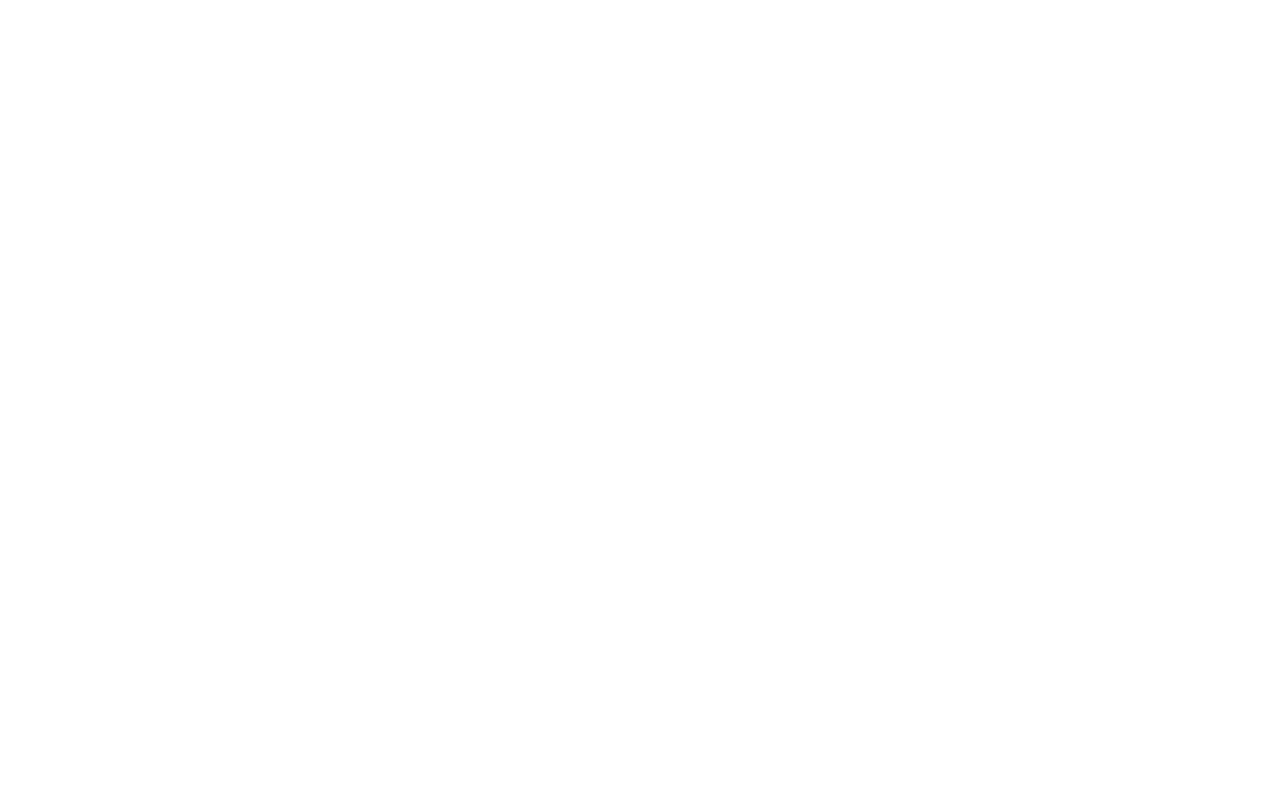
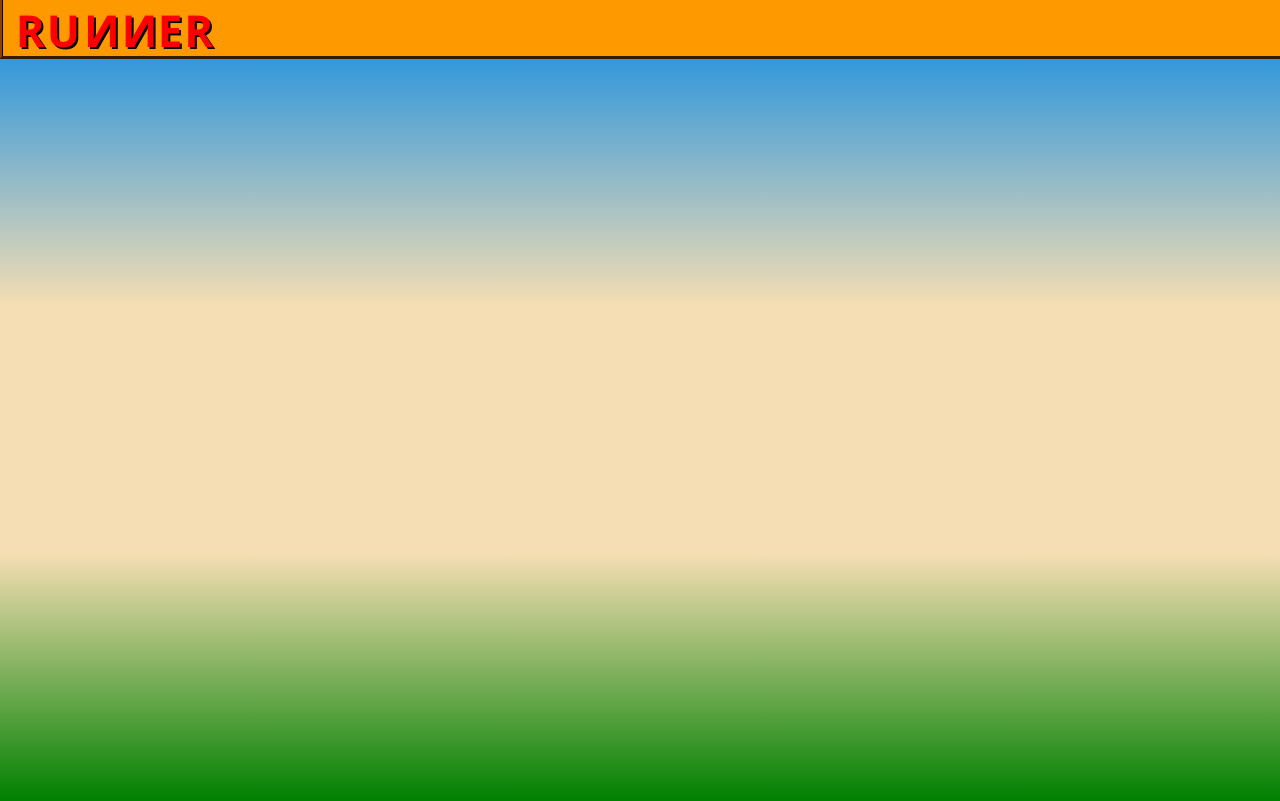
Before and after one commit to OwwFire/Runner, a plain HTML site: page Code/index.html in a window 1280 px wide. Drawn offline with Linux system fonts and the light colour scheme.

Commit message:
Added the initial background design of the nav-bar and the game

```diff
--- a/Code/Styles/style.css
+++ b/Code/Styles/style.css
@@ -0,0 +1,47 @@
+html, body {
+    padding: 0;
+    margin: 0;
+}
+
+.top-bar{
+    background-color: #ff9900;
+    width: 100% - 0.3vw;
+    height: 7vh;
+    border-width: 0.3vh;
+    border-top: 0.3vh;
+    border-left: 0.3vw ridge #331a00;
+    border-bottom: solid #331a00;
+    display: flex;
+    z-index: 1;
+}
+
+.top-bar-title-div{
+    display: flex;
+    padding: 0;
+    margin: 0;
+    margin-left: 1%;
+}
+
+.top-bar-title-text {
+    font-family: 'Segoe UI', Tahoma, Geneva, Verdana, sans-serif;
+    font-size: 5.5vh;
+    color: #ff0000;
+    letter-spacing: 2px;
+    text-shadow: 2px 2px black;
+    padding: 0;
+    margin: 0;
+    font-weight: bold;
+  }
+
+.top-bar-title-text-oppiste{
+    transform: scaleY(-1);
+    transform: scaleX(-1);
+    text-shadow: -2px 2px black;
+}
+
+.game-box {
+    width: 100%;
+    height: 92.75vh;
+    background: linear-gradient(to bottom, #3498db, wheat, wheat, green);
+
+}
--- a/Code/index.html
+++ b/Code/index.html
@@ -7,6 +7,18 @@
     <link rel="stylesheet" href="Styles/style.css">
 </head>
 <body>
+    <div class="top-bar">
+        <div class="top-bar-title-div">
+        <h1 class="top-bar-title-text">RU</h1>
+        <h1 class="top-bar-title-text top-bar-title-text-oppiste">NN</h1>
+        <h1 class="top-bar-title-text">ER</h1>
+        </div>
+
+    </div>
+    <div class="game-box">
+
+    </div>
+
     <script src="./Js/main.js"></script>
 </body>
 </html>
```
